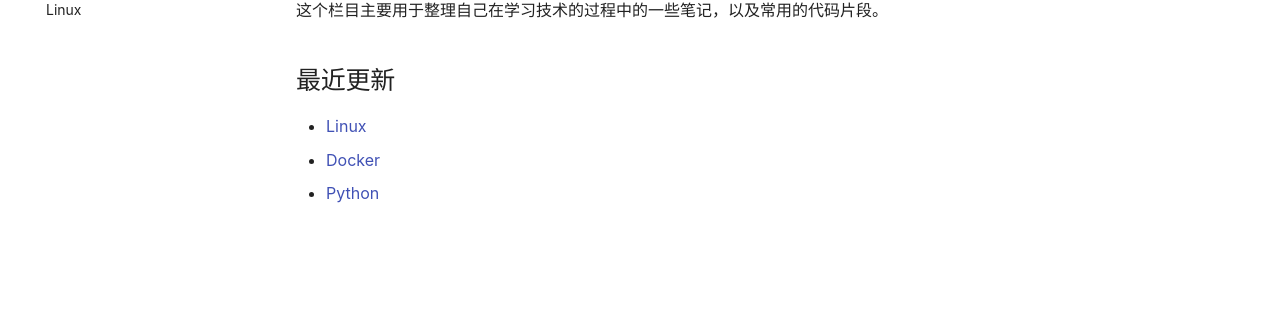
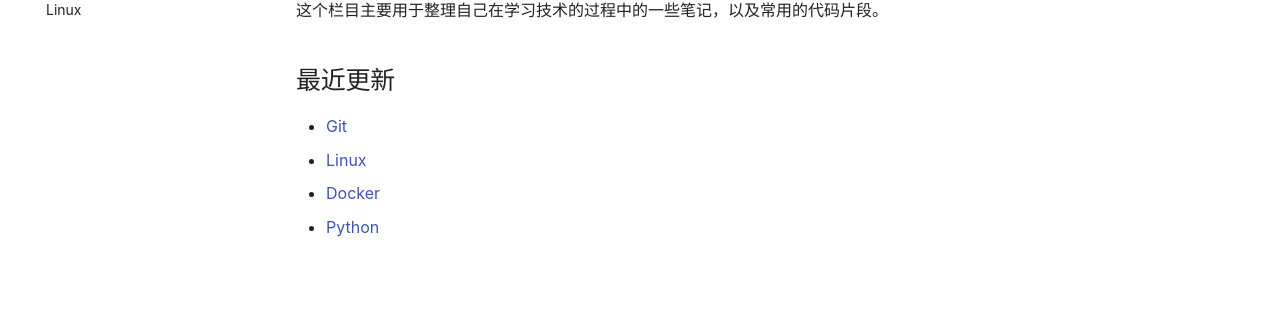
Before and after one commit to mlosun/My_Garden, an MkDocs documentation site: the page built from docs/tech/index.md, in a window 1280 px wide. Shown: the part 230-556 px from the top of the page. Built offline with MkDocs 1.6.1 and Material for MkDocs 9.7.7, drawn with Linux system fonts in a browser that asks for light colours; comment, search, counter and statistics services are not loaded.

Commit message:
PUSH NOTE : index.md

```diff
--- a/docs/tech/index.md
+++ b/docs/tech/index.md
@@ -9,6 +9,7 @@ title: 技术
 
 ## 最近更新
 
+- [Git](./Git.md)
 - [Linux](./Linux.md)
 - [Docker](./Docker.md)
 - [Python](./Python.md)
```
